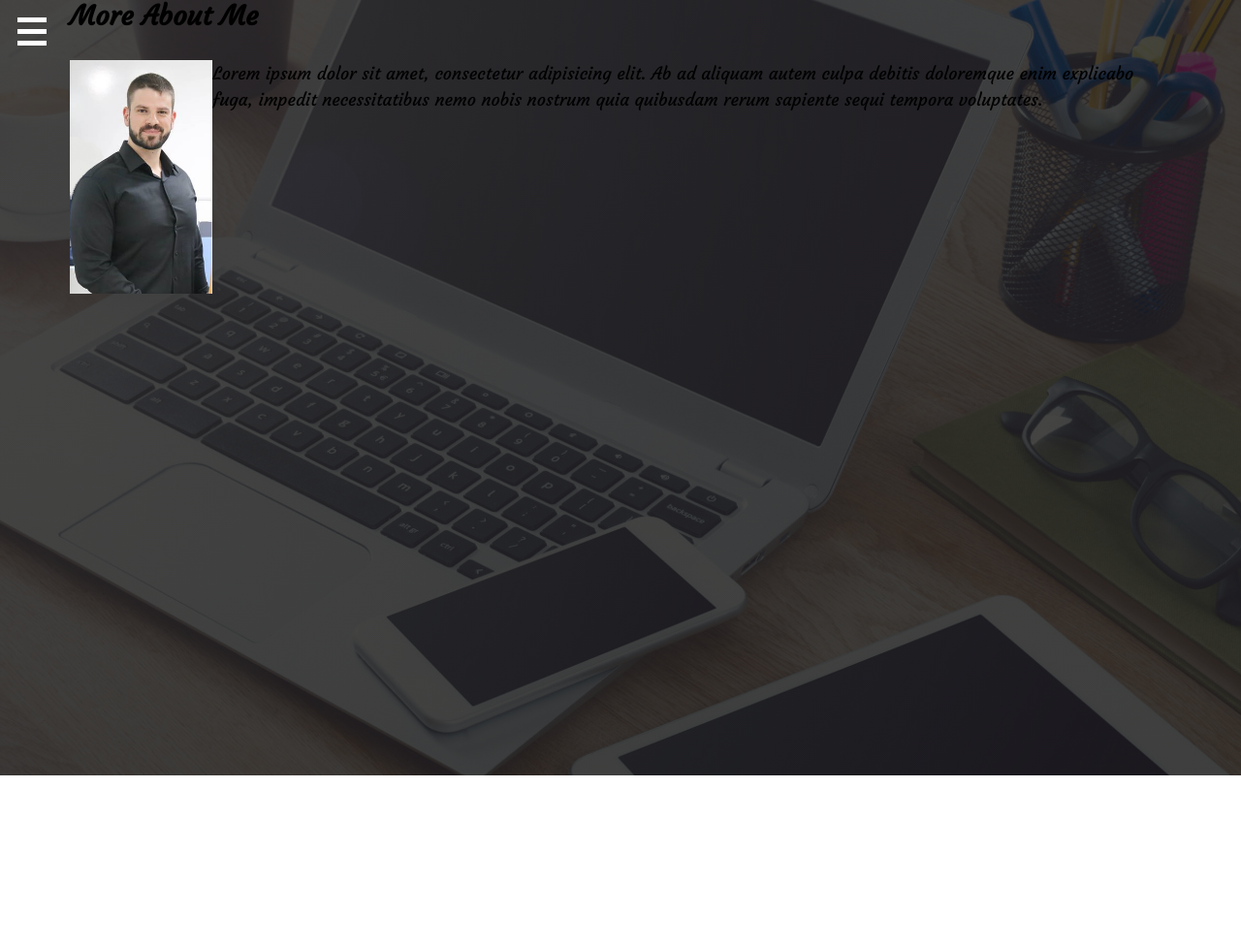
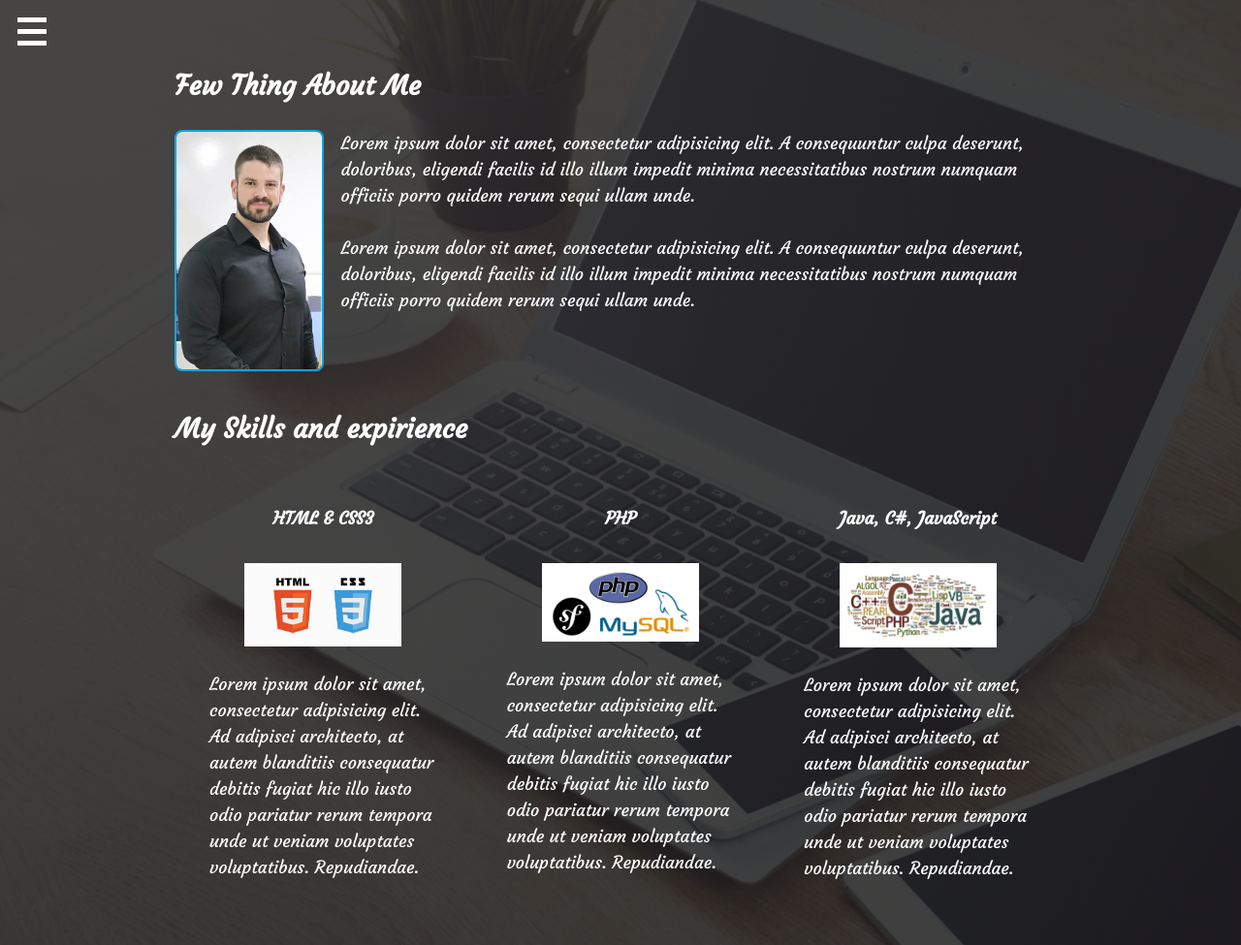
Before and after one commit to DonchoMitev/MyPortfolio, a website: page docs/about.html in a window 1280 px wide. Shown: the top 975 px of the page at 97% size. Before the commit the page ends 800 px from the top, so only its background shows below. Drawn offline with Linux system fonts and the light colour scheme.

Commit message:
certificates, portrait image, about page

```diff
--- a/docs/about.html
+++ b/docs/about.html
@@ -3,12 +3,12 @@
 <head>
     <meta charset="UTF-8">
     <meta name="viewport" content="width=device-width, initial-scale=1.0">
-    <link rel="stylesheet" href="https://use.fontawesome.com/releases/v5.5.0/css/all.css" integrity="sha384-B4dIYHKNBt8Bc12p+WXckhzcICo0wtJAoU8YZTY5qE0Id1GSseTk6S+L3BlXeVIU" crossorigin="anonymous">
+    <link rel="stylesheet" href="https://use.fontawesome.com/releases/v5.5.0/css/all.css"
+          integrity="sha384-B4dIYHKNBt8Bc12p+WXckhzcICo0wtJAoU8YZTY5qE0Id1GSseTk6S+L3BlXeVIU" crossorigin="anonymous">
     <link rel="stylesheet" href="css/main.css">
     <title>About</title>
 </head>
 <body class="site-body">
-<header>
 <header class="site-header">
     <div class="site-nav-bar">
         <div class="menu-btn">
@@ -16,11 +16,14 @@
             <div class="btn-line"></div>
             <div class="btn-line"></div>
         </div>
+        <nav class="menu">
+
+            <ul>
+                <li>
                     <div class="menu-portrait">
-                <div class="portrait"></div>
+                        <img src="../docs/img/SmallUserProfile.png" alt="">
                     </div>
-            <nav class="menu">
-                <ul>
+                </li>
                 <li>
                     <a href="index.html">Home</a>
                 </li>
@@ -39,22 +42,60 @@
 </header>
 
 <main class="about">
-    <section class="aboutMe">
-        <article class="more-about-me">
-            <h3>More About Me</h3>
-            <div class="info">
-                <div class="container">
-                    <img src="../docs/img/UserProfile.png" alt="">
+    <h3>Few Thing About Me</h3>
+    <section class="about-info">
+        <article class="bio">
+            <div class="about-image">
+                <img src="img/UserProfile.png" alt="D.Mitev">
             </div>
-                <p>
-                    Lorem ipsum dolor sit amet, consectetur adipisicing elit. Ab ad aliquam autem culpa debitis doloremque enim explicabo fuga, impedit necessitatibus nemo nobis nostrum quia quibusdam rerum sapiente sequi tempora voluptates.
-                </p>
+            <div class="about-me">
+                <p>Lorem ipsum dolor sit amet, consectetur adipisicing elit. A consequuntur culpa deserunt, doloribus,
+                eligendi facilis id illo illum impedit minima necessitatibus nostrum numquam officiis porro quidem rerum
+                sequi ullam unde.</p>
+                <p>Lorem ipsum dolor sit amet, consectetur adipisicing elit. A consequuntur culpa deserunt, doloribus,
+                    eligendi facilis id illo illum impedit minima necessitatibus nostrum numquam officiis porro quidem rerum
+                    sequi ullam unde.</p>
             </div>
         </article>
-        <article class="skills-expirience">
 
+
+        <h3>My Skills and expirience</h3>
+        <section class="skills">
+
+            <article class="htmlCss">
+                <h4>HTML & CSS3</h4>
+                <div class="logos">
+                    <img src="img/HTML5CSS3Logos.jpg" alt="html5css3">
+                </div>
+                <p class="skills-info">Lorem ipsum dolor sit amet, consectetur adipisicing elit. Ad adipisci architecto, at autem blanditiis
+                    consequatur debitis fugiat hic illo iusto odio pariatur rerum tempora unde ut veniam voluptates
+                    voluptatibus. Repudiandae.
+                </p>
             </article>
 
+
+            <article class="php">
+                <h4>PHP</h4>
+                <div class="logos">
+                    <img  src="img/php-mysql.png" alt="php">
+                </div>
+                <p class="skills-info">Lorem ipsum dolor sit amet, consectetur adipisicing elit. Ad adipisci architecto, at autem blanditiis
+                    consequatur debitis fugiat hic illo iusto odio pariatur rerum tempora unde ut veniam voluptates
+                    voluptatibus. Repudiandae.
+                </p>
+            </article>
+
+            <article class="htmlCss">
+                <h4>Java, C#, JavaScript</h4>
+                <div class="logos">
+                    <img src="img/other.png" alt="other">
+                </div>
+                <p class="skills-info">Lorem ipsum dolor sit amet, consectetur adipisicing elit. Ad adipisci architecto, at autem blanditiis
+                    consequatur debitis fugiat hic illo iusto odio pariatur rerum tempora unde ut veniam voluptates
+                    voluptatibus. Repudiandae.
+                </p>
+            </article>
+        </section>
     </section>
 
 </main>
--- a/scss/_layout.scss
+++ b/scss/_layout.scss
@@ -1,9 +1,22 @@
 body {
-
-}
-main > section{
-  height: 100vh;
-  background: linear-gradient(rgba(25, 25, 25, 0.8), rgba(20, 20, 20, 0.8)), url("../img/background4.jpg") no-repeat center;
+  display: flex;
+  justify-content: center;
+  align-items: center;
+  min-height: 100vh;
+  background: linear-gradient(rgba(25, 25, 25, 0.8), rgba(20, 20, 20, 0.8)), url("../img/background4.jpg");
+  background-size: cover;
+  &:after {
+    display: none;
+    content: '';
+    position: fixed;
+    top: 0;
+    right: 0;
+    width: 100%;
+    min-height: 100%;
+    z-index: 2;
+    background: rgba($primary-color, $background-opacity);
+  }
+  color: white;
 }
 
 .text-secondary {
@@ -13,22 +26,13 @@ main > section{
 //All pages first section style
 main {
 
-  &:after {
-    content: '';
-    position: absolute;
-    top: 0;
-    right: 0;
-    width: 100%;
-    height: 100%;
-    z-index: -1;
-    background: rgba($primary-color, $background-opacity);
-  }
-
   .icons {
     margin-top: 1rem;
 
     a {
+      color: white;
       padding: 0.4rem;
+      text-decoration: none;
 
       &:hover {
         color: $secondary-color;
@@ -42,20 +46,14 @@ main {
   }
 }
 
-
-
 //Style section - open menu
 body.show {
-  main {
-    &:after {
-      z-index: 2;
-      @include easeOut;
-    }
+
+  &:after {
+    display: block;
+    @include easeOut;
   }
-}
 
-.site-title {
-  padding: 14rem;
 }
 
 .name-heading {
@@ -66,19 +64,8 @@ body.show {
   color: white;
 }
 
-.certificates {
-  display: flex;
-  justify-content: space-between;
-  flex-wrap: wrap;
-  .certf-info {
-    flex-basis: 24rem;
-    justify-content: space-between;
-    display: flex;
-  }
-}
-
 .container {
-  width: 25rem;
+  width: 35rem;
   height: auto;
   img {
     width: 100%;
@@ -86,18 +73,74 @@ body.show {
   }
 }
 
-//About page
+//Cerificates page
 
+.certificates {
+  display: flex;
+  justify-content: space-around;
+  flex-wrap: wrap;
+  article {
+    border: 1px solid orange;
+    border-radius: 8px;
+    padding: 1rem;
+    margin: 2rem;
+
+    &:hover {
+      transform: scale(1.1);
+      @include easeOut;
+    }
+    p {
+      padding-left: 1rem;
+    }
+  }
+  .certf-info {
+    border-radius: 2px solid $secondary-color;
+    width: 30rem;
+    justify-content: space-between;
+    display: flex;
+  }
+}
+
+//About Page
 .about {
-  .aboutMe {
-    .more-about-me {
-      padding: 0 4rem;
-      .container {
-        width: 15rem;
+  padding: 4rem 10rem;
+  h4 {
+    text-align: center;
+  }
+  .bio {
+    display: flex;
+    justify-content: space-between;
+    padding-bottom: 2rem;
+    .about-image {
+      width: 20rem;
+      height: auto;
+      img {
+        width: 100%;
+        height: auto;
+        border: 2px solid $secondary-color;
+        border-radius: 8px;
       }
     }
-    .info {
-      display: flex;
+    p {
+      padding-left: 1rem;
+    }
+
+  }
+
+  .skills {
+    display: flex;
+    justify-content: space-between;
+
+    article {
+      padding: 2rem;
+    }
+    .logos {
+      width: 9rem;
+      height: auto;
+      margin: 1rem auto;
+      img {
+        width: 100%;
+      }
     }
   }
 
--- a/scss/_menu.scss
+++ b/scss/_menu.scss
@@ -51,49 +51,51 @@ nav {
   ul {
     width: 16rem;
     height: 100%;
-    padding: 16rem 0 0 2rem;
+    padding: 2rem 0 0 2rem;
     margin: 0;
     list-style: none;
     overflow: hidden;
     background: #333333;
 
-    li a {
+    .menu-portrait {
+      width: 9rem;
+      height: auto;
+      img {
+        border: 1px solid $secondary-color;
+        border-radius: 50%;
+        width: 100%;
+        height: auto;
+      }
+    }
+
+    li:first-of-type {
+      padding-bottom: 2rem;
+    }
+
+    li {
+      padding-bottom: 0.3rem;
+      a {
         color: #fff;
         font-size: 1.4rem;
         text-decoration: none;
+        padding: 1rem;
         display: block;
-      padding: 12px 15px;
         font-weight: 300;
         letter-spacing: 2px;
         border-bottom: 1px solid #333;
 
         &:hover {
           color: $secondary-color;
-        background: #111;
           @include easeOut;
         }
       }
     }
   }
-
-.menu-portrait {
-  display: inline;
-  position: absolute;
-  z-index: 999;
-  width: 10rem;
-  height: 10rem;
-  margin: 2rem 2rem 0 -250px;
-  background: url('../img/SmallUserProfile.png');
-  background-size: cover;
-  border-radius: 50px;
-  border: solid 2px $secondary-color;
-  transition: all 400ms ease-in;
 }
 
+
+
 .show {
-  .menu-portrait {
-    margin-left: 2rem;
-  }
   nav {
     margin-left: 0;
   }
```
Also changed, not shown: docs/certificates.html (+21 -4 lines), docs/contacts.html (+6 -3 lines), docs/index.html (+6 -3 lines), docs/css/main.css, docs/img/HTML5CSS3Logos.jpg (added), docs/img/HTML5CSS3Logos.svg (added), docs/img/S.png (added), docs/img/SmallUserProfile.png, docs/img/other.png (added), docs/img/php-mysql.png (added). Lines whose indentation alone changed are shown as unchanged.
